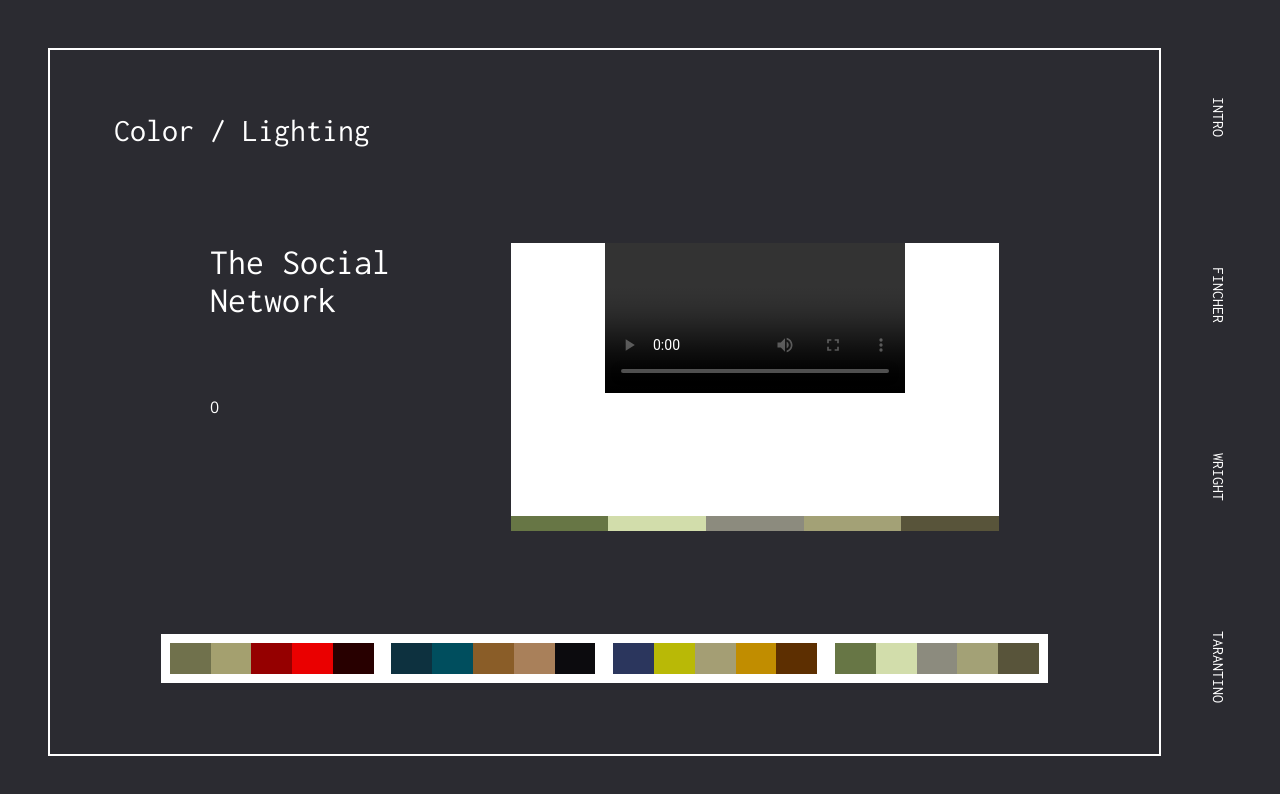
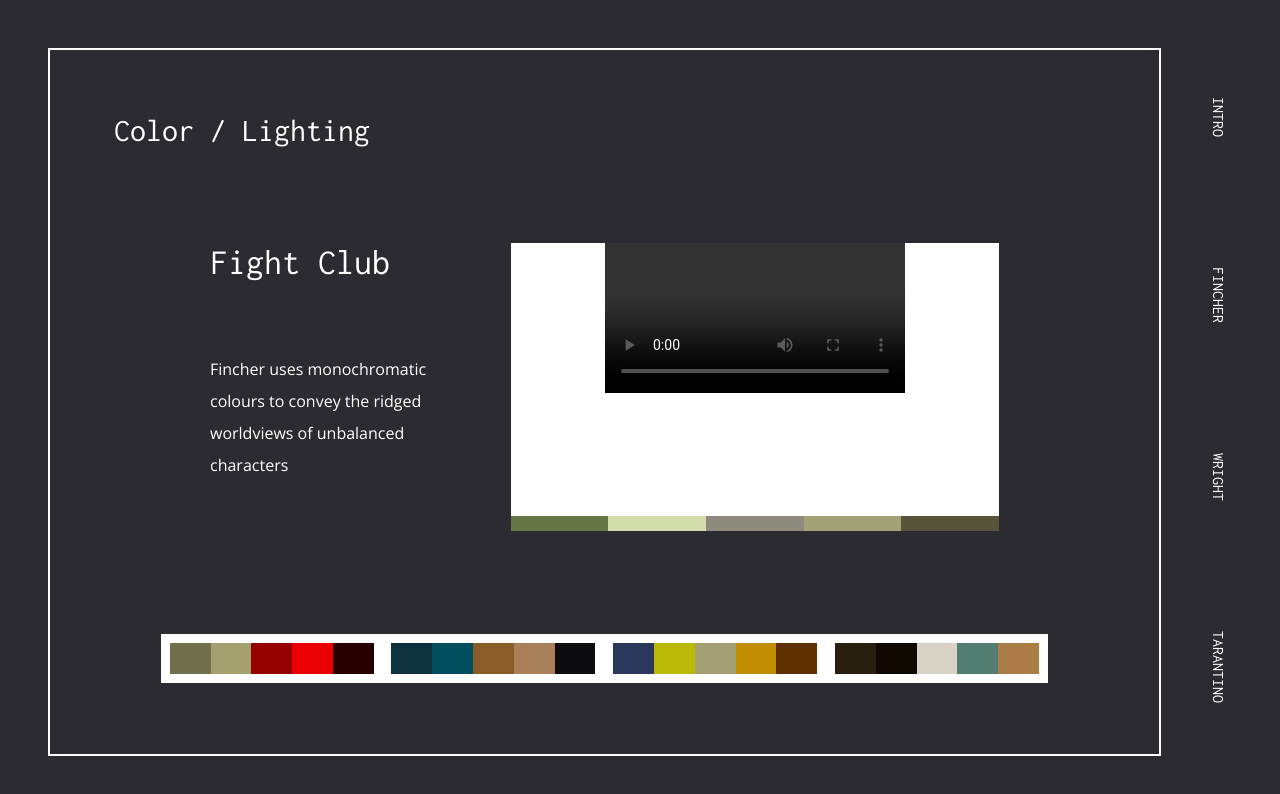
Before and after one commit to jessmartian/capstone, a Vue app in the folder elements/: page / in a window 1280 px wide. Both pictures are taken after a click on the element "FINCHER". Shown: the top 794 px of the page. Built offline with nearby package versions, Linux system fonts and the light colour scheme.

Commit message:
Proper content

```diff
--- a/elements/public/index.html
+++ b/elements/public/index.html
@@ -7,6 +7,7 @@
     <link rel="icon" href="<%= BASE_URL %>favicon.ico">
     <link href="https://fonts.googleapis.com/css?family=Inconsolata|Open+Sans:400,700" rel="stylesheet">
     <link rel="stylesheet" href="https://fonts.googleapis.com/icon?family=Material+Icons">
+    <script src="https://cdn.jsdelivr.net/npm/vue/dist/vue.js"></script>
     <title>elements</title>
   </head>
   <body>
--- a/elements/src/components/FincherScreen.vue
+++ b/elements/src/components/FincherScreen.vue
@@ -6,7 +6,7 @@
     <div class="fincher__container">
       <div class="fincher__description">
         <div class="fincher__description-title">{{ selectedPallete.movieName }}</div>
-        <div class="fincher__description-body">{{ selectedPallete.key}}</div>
+        <div class="fincher__description-body">{{ selectedPallete.description}}</div>
       </div>
       <div class="fincher__selected">
         <div class="fincher__selected-screen">
@@ -43,8 +43,8 @@
     return {
       selectedPallete: {
         key: 0,
-        description: 'blahhghh',
-        movieName: 'The Social Network',
+        description: 'Fincher uses monochromatic colours to convey the ridged worldviews of unbalanced characters',
+        movieName: 'Fight Club',
         colors: [
           '#677645',
           '#D2DDAB',
@@ -56,9 +56,9 @@
       palettes: [
         {
           key: 1,
-          description: 'blah',
-          movieName: 'Fight Club',
-          video: '../src/assets/Fincher/ZKOne.mp4',
+          description: 'Discordant colours of the prison jumpsuits are used to draw the attention to out-of-place elements to build anticipation and portray the importance of the items',
+          movieName: 'Se7en',
+          video: '',
           colors: [
             '#70714C',
             '#A4A06F',
@@ -69,9 +69,9 @@
         },
         {
           key: 2,
-          description: 'blahhh',
-          movieName: 'Zodiac',
-          video: '../src/assets/Fincher/ZKOne.mp4',
+          description: 'The contrasting colours of blue and yellow represent conflict both inside and out. The night sky, city buildings and the characters clothes represent a dark, midnight blue, a calm and mysterious representation of what is to come. The yellow of the explosions represent the breaking of stability, of not only the buildings outside but possibility of the characters too. ',
+          movieName: 'Fight Club',
+          video: '',
           colors: [
             '#0D313F',
             '#004E5E',
@@ -82,9 +82,9 @@
         },
         {
           key: 3,
-          description: 'bllllah',
+          description: 'We see Fincher use the discord of blue and yellow to represent the contrast and argument between two characters in this scene, this is ultimately two opposing sides of the characters and the set',
           movieName: 'The Social Network',
-          video: '../src/assets/Fincher/TSNTwo.mp4',
+          video: '../src/assets/TSNTwo.mp4',
           colors: [
             '#2B365D',
             '#B9B906',
@@ -95,22 +95,22 @@
         },
         {
           key: 4,
-          description: 'blaaaah',
-          movieName: 'Fight Club',
-          video: '../src/assets/Fincher/FCTwo.mp4',
+          description: 'Discordant colours such as the blue and brown nature landscape is used to draw the attention to out-of-place elements such as the black hooded man to build anticipation and portray the importance of the items',
+          movieName: 'Zodiac',
+          video: '',
           colors: [
-            '#677645',
-            '#D2DDAB',
-            '#8C8B7E',
-            '#A3A176',
-            '#58543A',
+            '#291F0F',
+            '#0E0800',
+            '#D7D2C5',
+            '#537C72',
+            '#AA7D47',
           ],
         },
       ],
       video: {
         sources: [{
-                  src: 'http://www.808.dk/vstreamer.asp?video=gizmo.mp4',
-                  type: 'video/mp4'
+                  src: '',
+                  type: 'video/.mp4'
         }],
         options: {
                   autoplay: true,
--- a/elements/src/components/WrightScreen.vue
+++ b/elements/src/components/WrightScreen.vue
@@ -55,43 +55,43 @@
             songTitle: 'Alabama Song',
             movieName: 'The World\'s End',
             videoSource: '../src/assets/Wright/TWEOne.mp4',
-            description: 'Editing music to the beat of action. This is effective for progressing the storyline further by condensing time to almost a montage as well as incorporating additional comedic relief. '
+            description: 'Editing music to the beat of action (in this case, characters walking and suspiciously taking in their surroundings). This is effective for progressing the storyline further by condensing time as well as incorporating comedic relief in an otherwise tense scene.'
           },
           {
             songTitle: 'The Twins',
             movieName: 'Scott Pilgram VS the World',
             videoSource: '../src/assets/Wright/SPOne.mp4',
-            description: 'A great example of how he incorporates the sound effects of video games within the film and a play on of puns within the film. The scene is ultimately a battle of sound and music. '
+            description: 'A great example of how he incorporates the use of sound effects from video games, (ie. Collecting coins or points in a game) within a film. The scene is ultimately a battle of sound and music. '
           },
           {
             songTitle: 'Sound Effect Compilation',
             movieName: 'Varity',
             videoSource: '../src/assets/Wright/SEffectComp.mp4',
-            description: 'blah'
+            description: 'This is a compilation of jump-cuts and sound effects from a range of Edgar Wright films. The jump-cuts are an editing technique that jumps in time or shows a person or object from different angles. Certain cuts are used to progress the plot, while others also emphasize important objects. These jump cuts are edited to amplify certain sound effects (usually of mundane or ordinary actions, like pouring a drink), which can underscore the importance of that object for a character or plot, create symbolism or metaphor, and most importantly create a comedic effect in an otherwise routine scene.  '
           },
           {
             songTitle: 'Oblivious to the Zombies',
             movieName: 'Shaun of the Dead',
             videoSource: '../src/assets/Wright/SotDOne.mp4',
-            description: 'blah'
+            description: 'When returning from an identical trip to the store that was shown earlier in the film, the television voices are clipped together to provide information to the audience of what cause the apocalyptic environment but could be otherwise oblivious to the character. This scene also provides an example of how there is never silence within Wrights films, there is always amplified sound to intrigue the viewer '
           },
           {
             songTitle: 'Opening Sequence',
             movieName: 'Baby Driver',
             videoSource: '../src/assets/Wright/BBDriver.mp4',
-            description: 'This is a compilation of jump-cuts and sound effects. The jump-cuts, as stated, are a cut that jumps in time, certain actions are shows to progress the story along but also provides important images, when editing his jump cuts the sounds are amplified to show the importance but also creates a comedic aspect that would appeal to the audience. '
+            description: 'Getting the actors to sing or dance to the music creates an emotional connection to the audience. The audience may want to sing along but also are attentive to the characters of how much they enjoy it as well. We begin to understand the characters confidence and the risks he is willing to take to complete a job. This confidence is a reflection of the coming actions later in the movie. '
           },
           {
             songTitle: 'Sea Mine',
             movieName: 'Hot Fuzz',
             videoSource: '../src/assets/Wright/HotFuzz.mp4',
-            description: 'blah'
+            description: 'This scene provides information in a comedic style, and sets up future action (ie. Our characters will use these weapons later. The use of jump-cuts to show the guns is effective and entertaining and of course jarring, as opposed to just a regular shot of showing the room. The recall ammunition sounds within the jump cuts are amplified as a hint that this scene important. '
           },
           {
             songTitle: 'Don\'t Stop Me Now',
             movieName: 'Shaun of the Dead',
             videoSource: '../src/assets/Wright/SotDTwo.mp4',
-            description: 'blah'
+            description: 'Editing music to the beat of action, this is effective for comedic relief'
           },
         ]
       }
@@ -116,8 +116,8 @@
         }
         console.log('previous', this.currentIndex)
       }
-    }
-  }
+ },
+};
 </script>
 
 <style scoped lang="scss">
@@ -154,7 +154,7 @@
     justify-content: center;
     width: 100%;
     &-body {
-      width: 40%;
+      width: 60%;
       font-size: 18px;
       color: white;
       text-align: center;
```
